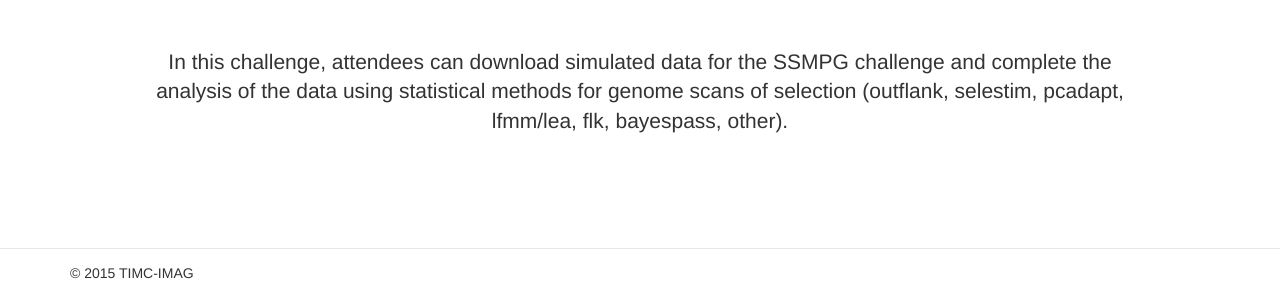
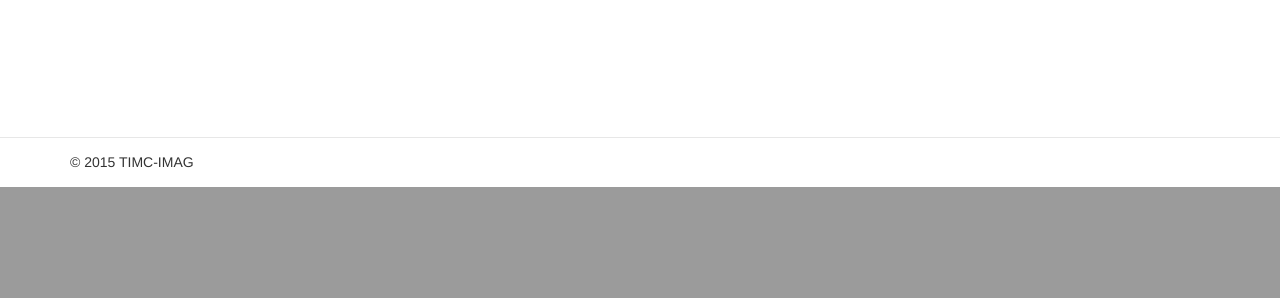
Before and after one commit to BioShock38/ChallengeWebSite, a Django app: page / in a window 1280 px wide. Shown: the part 613-911 px from the top of the page. After the commit the page ends 800 px from the top, so only its background shows below. Run offline with Django 3.2, Linux system fonts and the light colour scheme; some libraries are stand-ins or nearby versions.

Commit message:
text of the home page

```diff
--- a/home/templates/home/home.html
+++ b/home/templates/home/home.html
@@ -4,27 +4,16 @@
   <div class="container">
 
     <div class="row cover">
-      {% if request.user.is_authenticated %}
-      <h1>SSMPG summer school</h1>
-      <p class="lead">Welcome to the SSMPG summer school challenge website</p>
-      {% else %}
+
       <div class="col-md-7">
-        <h1>SSMPG summer school</h1>
-        <p class="lead">Welcome to the SSMPG summer school challenge website</p>
+        <h1>Welcome to SSMPG challenge website</h1>
+  <p class="lead">In this website, you can participate to the challenges proposed during the SSMPG summer school and evaluate you ability to perform genome scans for selection.</p>
       </div>
 
-      {% endif %}
     </div>
   </div>
 </div>
 
-<div class="container">
-  <!-- Jumbotron -->
-  <div class="jumbotron">
-    <p class="lead">
-      In this challenge, attendees can download simulated data for the SSMPG challenge and complete the analysis of the data using statistical methods for genome scans of selection (outflank, selestim, pcadapt, lfmm/lea, flk, bayespass, other).
 
-  </div>
-</div>
 
 {% endblock %} {% block fullwidthfooter %} {% endblock fullwidthfooter %}
--- a/templates/header.html
+++ b/templates/header.html
@@ -8,7 +8,7 @@
           <span class="icon-bar"></span>
           <span class="icon-bar"></span>
         </button>
-        <a href="/" class="navbar-brand value-brand">SSMPG 2015</a>
+        <a href="/" class="navbar-brand value-brand">SSMPG challenges</a>
       </div>
       <div class="collapse navbar-collapse" id="header-menu">
         <ul class="nav navbar-nav">
```
